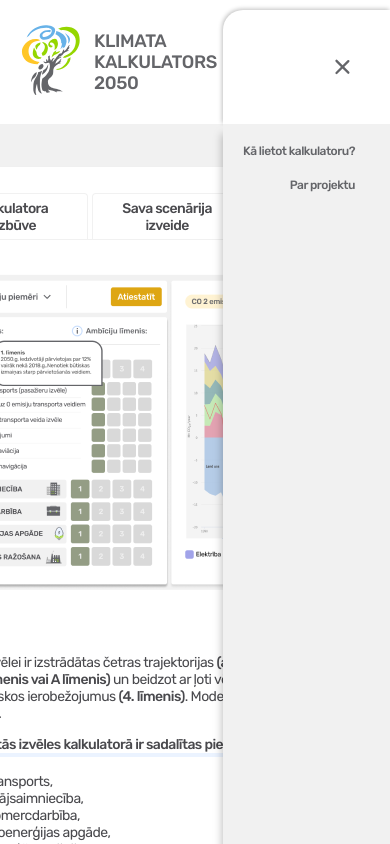
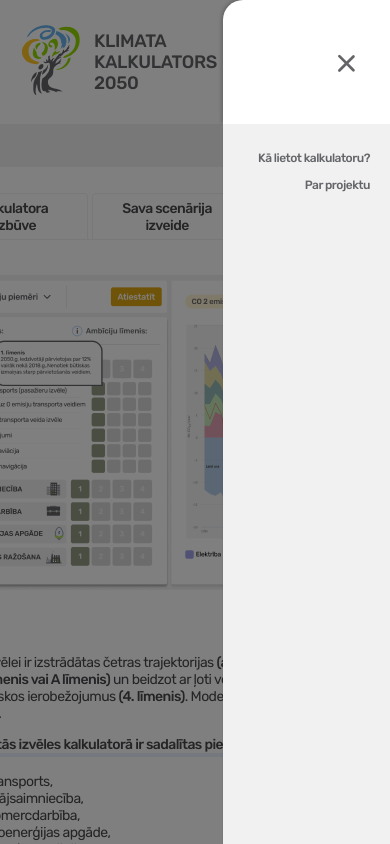
Before and after one commit to KristianaTR/Climate_Calculator_LV, a Vue app in the folder Front-end/LV_Calculator_Front-end/: page /ka-lietot in a window 390 px wide. Both pictures are taken after a click on the element 357 px from the left and 62 px from the top of the page. Shown: the top 844 px of the page. Built offline with nearby package versions, Linux system fonts and the light colour scheme.

Commit message:
hamburger navigation sidebar modified

```diff
--- a/Front-end/LV_Calculator_Front-end/src/assets/styles/_header.scss
+++ b/Front-end/LV_Calculator_Front-end/src/assets/styles/_header.scss
@@ -1,4 +1,5 @@
-//header starts-->
+@import 'modalNavigationSidebar.scss';
+
 .header-wrapper {
     background: $background-white;
     position: sticky;
@@ -86,19 +87,6 @@
                     }
                 }
             }
-            nav.navigation-modal-windows {
-                display: none;
-                a {
-                    text-decoration: none;
-                    font-family: 'Rubik';
-                    font-style: normal;
-                    font-weight: 500;
-                    font-size: 14px;
-                    line-height: 17px;
-                    letter-spacing: -0.04em;
-                    color: $text-grey;
-                }
-            }
             @media screen and (max-width:920px) {
                 align-items: center;
                 nav.navigation-desktop {
@@ -107,68 +95,6 @@
                 .burger-menu-icon {
                     display: flex;
                 }
-                &.open {
-                    .burger-menu-icon {
-                        position: absolute;
-                        top: 10px;
-                        right: 0;
-                        display: flex;
-                        justify-content: right;
-                        padding-right: 35px;
-                        box-sizing: border-box;
-                        align-items: center;
-                        font-size: 19px;
-                        height: calc($header-height - 10px);
-                        width: 200px;
-                        padding-bottom: 0;
-                        border-radius: 20px 0px 0px 0px;
-                        box-shadow: -1px -1px 4px rgba(0, 0, 0, 0.25);
-                        .nav-hamburger {
-                            content: url(../../components/icons/Close.svg);
-
-                        }
-                        @media screen and (max-width:440px) {
-                            width: 167px;
-                        }
-                    }
-                    nav.navigation-modal-windows {
-                        display: flex;
-                        flex-direction: column;
-                        position: absolute;
-                        top: $header-height;
-                        right: 0;
-                        //background-image: linear-gradient(to bottom, $background-grey-light-gradient-full, $background-grey-light-gradient-transp);
-                        background: $background-grey-light;
-                        width: 200px;
-                        height: calc(100vh - $header-height);
-                        filter: drop-shadow(-1px 10px 4px rgba(0, 0, 0, 0.25));
-                        a {
-                            text-align: right;
-                            padding-right: 35px;
-                            padding-top: 20px;
-                            margin-right: 0;
-                            &:hover, &:active {
-                                box-shadow: rgba(50, 50, 93, 0.25) 0px 30px 60px -12px inset,
-                                 rgba(0, 0, 0, 0.3) 0px 18px 36px -18px inset;
-                                border-radius: 4px 4px 4px 4px;
-                            }
-                            &.router-link-active,
-                            .router-link-exact-active {
-                                box-shadow: rgba(50, 50, 93, 0.25) 0px 30px 60px -12px inset,
-                                 rgba(0, 0, 0, 0.3) 0px 18px 36px -18px inset;
-                                border-radius: 4px 4px 4px 4px;
-                            }
-                            @media screen and (max-width:440px) {
-                                font-size: 12px;
-                                line-height: 14px;
-                            }
-                        }
-                        @media screen and (max-width:440px) {
-                            width: 167px;
-                        }
-
-                    }
-                }
             }
         }
         @media screen and (max-width:440px) {
--- /dev/null
+++ b/Front-end/LV_Calculator_Front-end/src/assets/styles/_modalNavigationSidebar.scss
@@ -0,0 +1,80 @@
+.modal-mask {
+    &.nav-sidebar {
+        position: fixed;
+        z-index: 999;
+        top: 0;
+        left: 0;
+        width: 100%;
+        height: 100%;
+        background-color: rgba(0, 0, 0, 0.5);
+        display: table;
+        transition: opacity 0.3s ease;
+        .modal-wrapper {
+            display: table-cell;
+            position: relative;
+            .modal-block {
+                position: absolute;
+                top: 0;
+                right: 0;
+                display: flex;
+                flex-direction: column;
+                justify-content: right;
+                width: 199px;
+                height: 100vh;
+                .container {
+                    display: flex;
+                    width: 100%;
+                    height: 100%;
+                    filter: drop-shadow(-1px 10px 4px rgba(0, 0, 0, 0.25));
+                    &__heading {
+                        background: $background-white;
+                        box-shadow: -1px -1px 4px rgba(0, 0, 0, 0.25);
+                        min-height: 124px;
+                        border-radius: 20px 0px 0px 0px;
+                        box-sizing: border-box;
+                        .button-close-container {
+                            margin-top: 54px;
+                            margin-right: 34px;
+                            justify-content: right;
+                        }
+                    }
+                    &__tab {
+                        background: $background-grey-light;
+                        box-shadow: 0px 4px 1px rgba(0, 0, 0, 0.25);
+                        height: 100%;
+                        .tab-links {
+                            display: flex;
+                            flex-direction: column;
+                            margin-right: 20px;
+                            margin-top: 27px;
+                            align-items: flex-end;
+                            .page-link-item {
+                                text-decoration: none;
+                                font-family: 'Rubik';
+                                font-style: normal;
+                                font-weight: 500;
+                                font-size: 14px;
+                                line-height: 17px;
+                                letter-spacing: -0.04em;
+                                color: $text-grey;
+                                margin-bottom: 13px;
+                                @media screen and (max-width:440px) {
+                                    font-size: 12px;
+                                    line-height: 14px;
+                                }
+                            }
+                        }
+                    }
+                }
+                @media screen and (max-width:440px) {
+                    width: 167px;
+                }
+            }
+        }
+    }
+}
+
+nav.navigation-modal-windows {
+    display: none;
+
+}
--- a/Front-end/LV_Calculator_Front-end/src/components/MainHeader.vue
+++ b/Front-end/LV_Calculator_Front-end/src/components/MainHeader.vue
@@ -1,6 +1,7 @@
 <script setup>
 import ModalHowToUse from './ModalHowToUse.vue';
 import ModalAbout from './ModalAbout.vue';
+import ModalNavigationSidebar from "./ModalNavigationSidebar.vue";
 </script>
 
 <template>
@@ -20,17 +21,14 @@ import ModalAbout from './ModalAbout.vue';
             </div>
             <div class="page-links">
                 <div class="burger-menu-icon">
-                    <span class="nav-hamburger" @click="toggleNav"></span>
+                    <span class="nav-hamburger" @click="openModalNavigationSidebar"></span>
                 </div>
                 <nav class="navigation-desktop">
                     <router-link to="/" class="page-link-item">Kalkulators</router-link>
                     <router-link to="/ka-lietot" class="page-link-item">Kā lietot?</router-link>
                     <router-link to="/par-projektu" class="page-link-item">Par projektu</router-link>
                 </nav>
-                <nav class="navigation-modal-windows">
-                    <a href="#" v-on:click="openModalHowToUse()">Kā lietot kalkulatoru?</a>
-                    <a href="#" v-on:click="openModalAbout()">Par projektu</a>
-                </nav>
+                <ModalNavigationSidebar v-show="showModalNavigationSidebar" @closeModal="showModalNavigationSidebar = false"></ModalNavigationSidebar>
             </div>
         </div>
     </div>
@@ -42,11 +40,13 @@ export default {
     components: {
         ModalHowToUse,
         ModalAbout,
+        ModalNavigationSidebar
     },
     data() {
         return {
         showModalHowToUse: false,
         showModalAbout: false,
+        showModalNavigationSidebar: false,
         }
     },
     methods: {
@@ -56,10 +56,13 @@ export default {
         openModalAbout() {
             this.showModalAbout = true;
         },
-        toggleNav() {
-            document.querySelector(".header-block .page-links").classList.toggle("open");
-            document.querySelector(".header-block .page-links .navigation-modal-windows").classList.toggle("open");
+        openModalNavigationSidebar() {
+            this.showModalNavigationSidebar = true;
         }
+        // toggleNav() {
+        //     document.querySelector(".header-block .page-links").classList.toggle("open");
+        //     document.querySelector(".header-block .page-links .navigation-modal-windows").classList.toggle("open");
+        // }
     }
 }
 </script>
--- /dev/null
+++ b/Front-end/LV_Calculator_Front-end/src/components/ModalNavigationSidebar.vue
@@ -0,0 +1,25 @@
+<script setup>
+    import ButtonCloseModal from "./ButtonCloseModal.vue";
+</script>
+
+<template>
+    <div class="modal-mask nav-sidebar">
+        <div class="modal-wrapper">
+            <div class="modal-block">
+                <div class="container__heading">
+                    <ButtonCloseModal  @closeModal="$emit('closeModal')"></ButtonCloseModal>
+                </div>
+                <div class="container__tab">
+                    <nav class="tab-links">
+                        <router-link to="/ka-lietot" class="page-link-item">Kā lietot kalkulatoru?</router-link>
+                        <router-link to="/par-projektu" class="page-link-item">Par projektu</router-link>
+                    </nav>
+                </div>
+            </div>
+        </div>
+    </div>
+</template>
+<!-- <nav class="navigation-modal-windows">
+        <a href="#" v-on:click="openModalHowToUse()">Kā lietot kalkulatoru?</a>
+        <a href="#" v-on:click="openModalAbout()">Par projektu</a>
+    </nav> -->
```
